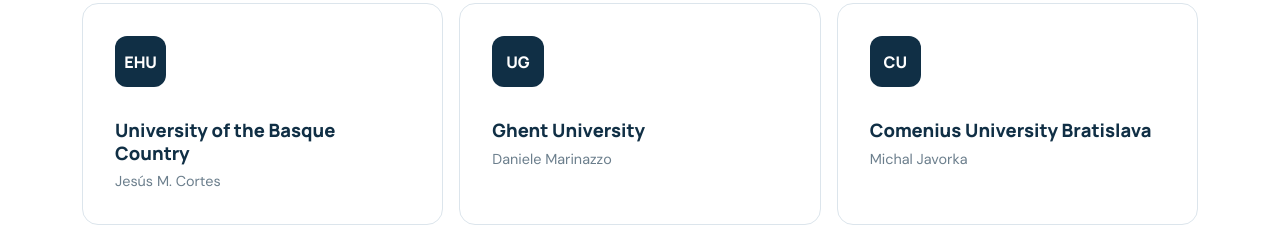
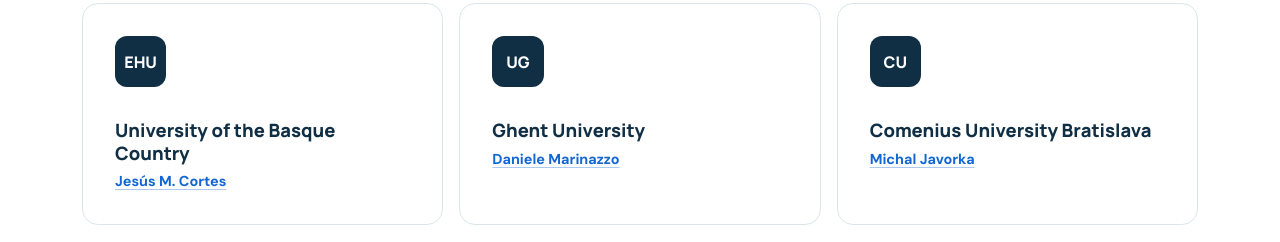
Before and after one commit to compneurobilbao/compneurobilbao.github.io, a website: page src/pug/index.pug in a window 1280 px wide. Shown: the part 2911-3153 px from the top of the page. Drawn offline with nearby package versions, Linux system fonts and the light colour scheme; files that its build step writes are made by us from their sources; files whose address does not match are found by name.

Commit message:
Link MIND 2026 organisers to scholar profiles

```diff
--- a/src/pug/index.pug
+++ b/src/pug/index.pug
@@ -135,15 +135,18 @@
                         article.organiser-card
                             .initials EHU
                             h3 University of the Basque Country
-                            p Jesús M. Cortes
+                            p
+                                a(href='https://scholar.google.com/citations?user=BIfo1BAAAAAJ&hl=en', target='_blank', rel='noopener noreferrer') Jesús M. Cortes
                         article.organiser-card
                             .initials UG
                             h3 Ghent University
-                            p Daniele Marinazzo
+                            p
+                                a(href='https://scholar.google.com/citations?user=OJbWSLoAAAAJ&hl=en', target='_blank', rel='noopener noreferrer') Daniele Marinazzo
                         article.organiser-card
                             .initials CU
                             h3 Comenius University Bratislava
-                            p Michal Javorka
+                            p
+                                a(href='https://scholar.google.com/citations?hl=en&user=UZUQ-2QAAAAJ', target='_blank', rel='noopener noreferrer') Michal Javorka
 
             section#registration.section
                 .container
--- a/src/scss/styles.scss
+++ b/src/scss/styles.scss
@@ -309,6 +309,15 @@
 
 .organiser-card { padding: 2rem; }
 
+.organiser-card > p a {
+    color: $blue;
+    font-weight: 700;
+    text-decoration-color: rgba($blue, .35);
+    text-underline-offset: .2em;
+
+    &:hover { text-decoration-color: $blue; }
+}
+
 .initials {
     display: grid;
     width: 3.2rem;
```
Also changed, not shown: css/styles.css, index.html.
